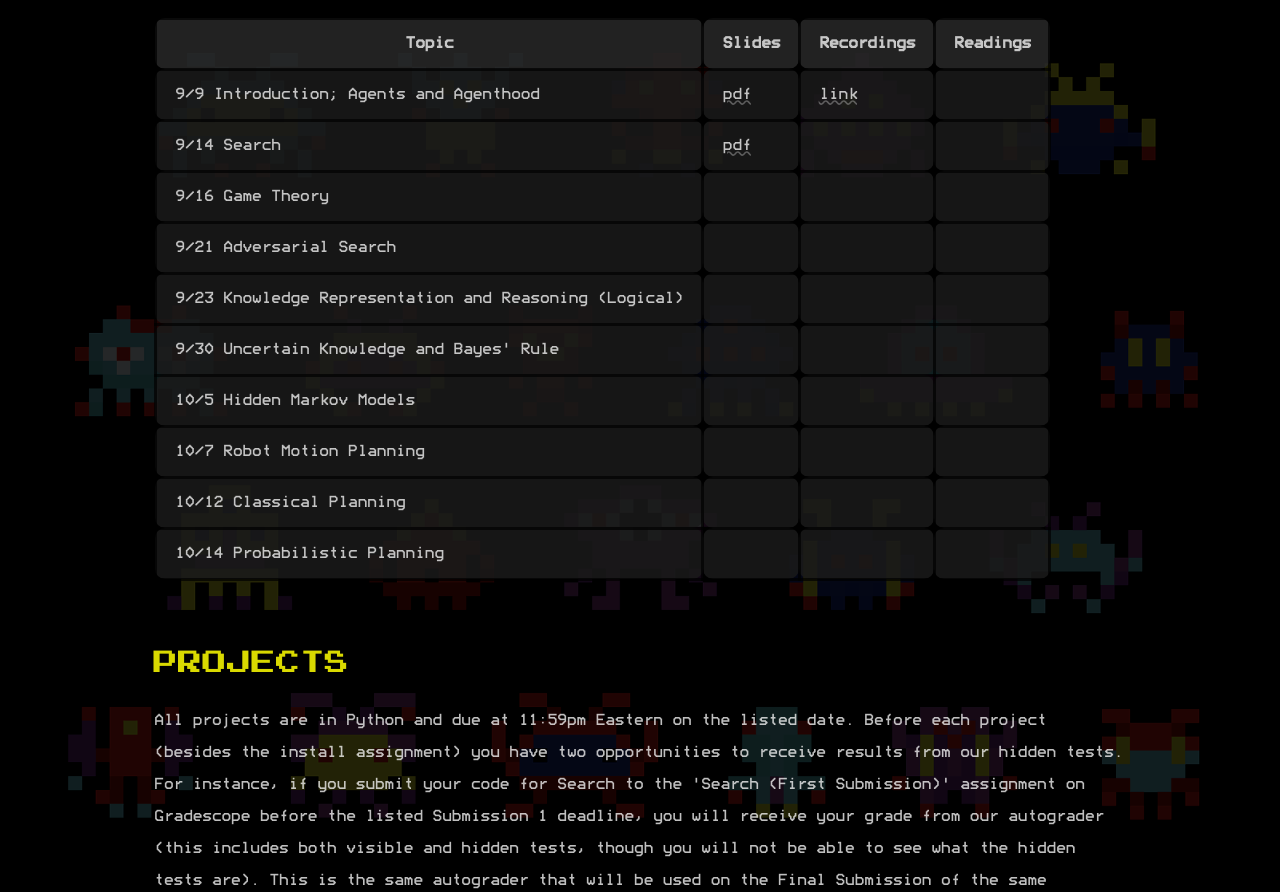
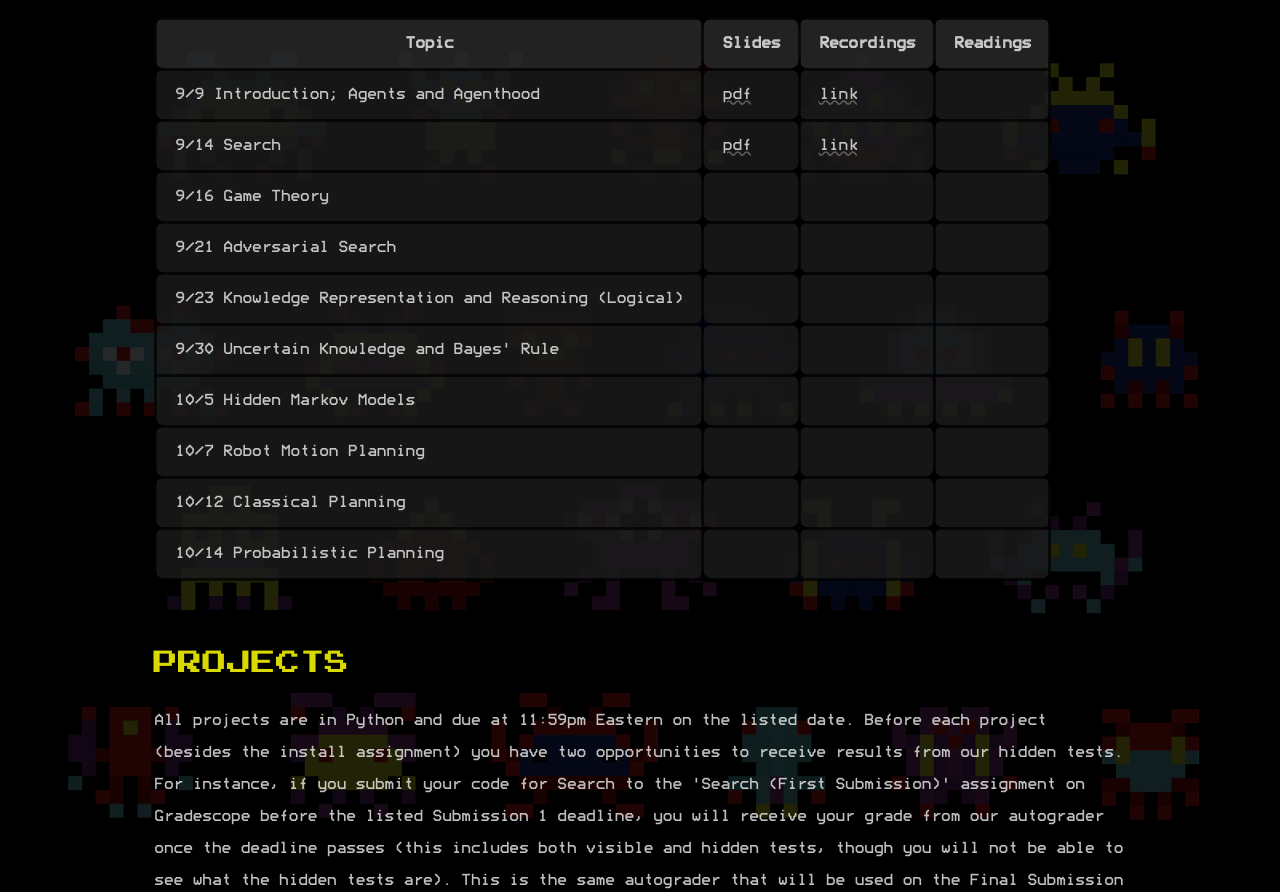
Before and after one commit to neilramaswamy/cs1410-website, a Next.js app: page / in a window 1280 px wide. Shown: the part 1400-2292 px from the top of the page. Built offline with nearby package versions, Linux system fonts and the light colour scheme.

Commit message:
day 2 lecture capture

```diff
--- a/pages/index.tsx
+++ b/pages/index.tsx
@@ -58,7 +58,7 @@ const Home = (): JSX.Element => {
                             <tr>
                                 <td>9/14 Search</td>
                                 <td><a href='/slides/1410_2.pdf' target="_blank">pdf</a></td>
-                                <td></td>
+                                <td><a href='https://brown.hosted.panopto.com/Panopto/Pages/Viewer.aspx?id=d4d56fbd-cf11-4965-89f4-ad9c014260e5' target="_blank">link</a></td>
                                 <td></td>
                             </tr>
                             <tr>
@@ -119,7 +119,7 @@ const Home = (): JSX.Element => {
                     <p>
                         All projects are in Python and due at 11:59pm Eastern on the listed date.
                         Before each project (besides the install assignment) you have two
-                        opportunities to receive results from our hidden tests. For instance, if you submit your code for Search to the 'Search (First Submission)' assignment on Gradescope before the listed Submission 1 deadline, you will receive your grade from our autograder (this includes both visible and hidden tests, though you will not be able to see what the hidden tests are). This is the same autograder that will be used on the Final Submission of the same project. The written part deadline for each project is always one day after the final code deadline. You are granted 3 late days for all (not each) projects. Read more about the grading policy in the Resources section.{' '}
+                        opportunities to receive results from our hidden tests. For instance, if you submit your code for Search to the 'Search (First Submission)' assignment on Gradescope before the listed Submission 1 deadline, you will receive your grade from our autograder once the deadline passes (this includes both visible and hidden tests, though you will not be able to see what the hidden tests are). This is the same autograder that will be used on the Final Submission of the same project. The deadline for the written portion of each project is always one day after the final code deadline. You are granted 3 late days for all (not each) projects. Read more about the grading policy in the Resources section.{' '}
                     </p>
                     <table className={styles.table} id={styles.projects_table}>
                         <thead>
```
